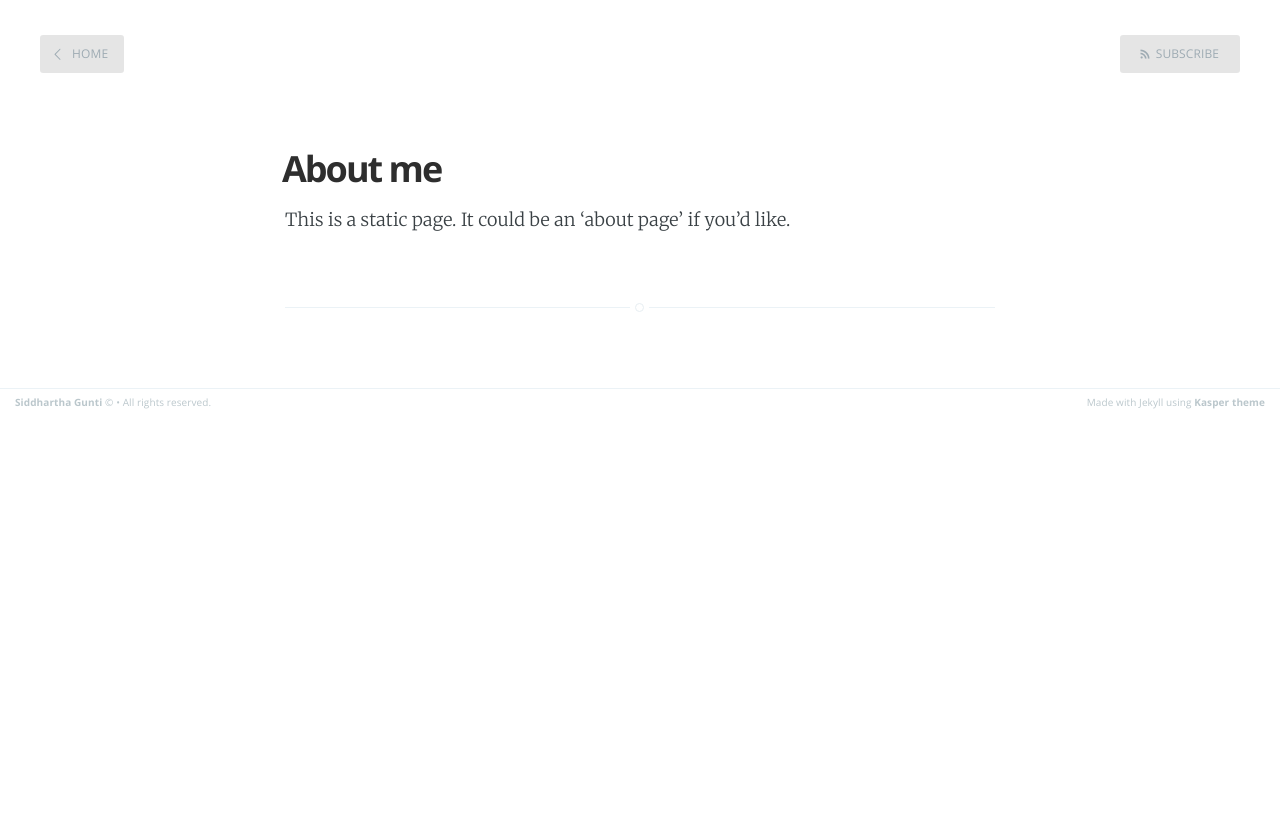
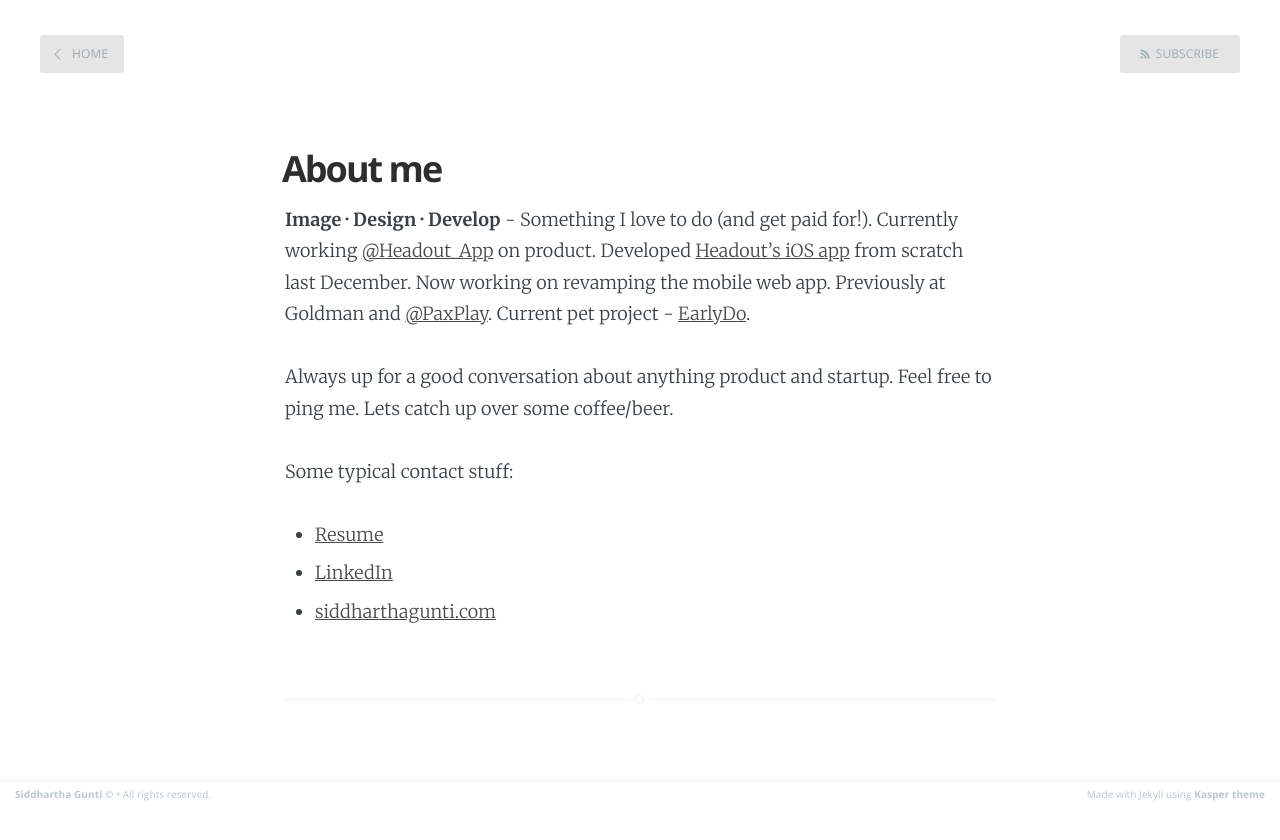
Before and after one commit to siddug/siddug.github.io, a Jekyll site: the page built from about.md, in a window 1280 px wide. Shown: the top 840 px of the page. Built offline with Jekyll 4.4.1, drawn with Linux system fonts in a browser that asks for light colours.

Commit message:
adding about page and age old resume

```diff
--- a/_config.yml
+++ b/_config.yml
@@ -1,6 +1,6 @@
 name: Siddhartha Gunti
-description: Things techie and product
-meta_description: "Things techie and product"
+description: Things techie, product and startup
+meta_description: "Things techie, product and startup"
 
 markdown: kramdown
 highlighter: pygments
--- a/about.md
+++ b/about.md
@@ -3,4 +3,13 @@
 title: About me
 ---
 
-This is a static page. It could be an 'about page' if you'd like.
+
+**Image &#183; Design &#183; Develop** - Something I love to do (and get paid for!). Currently working [@Headout_App](https://twitter.com/Headout_App) on product. Developed [Headout's iOS app](https://itunes.apple.com/in/app/headout/id899327000?mt=8) from scratch last December. Now working on revamping the mobile web app. Previously at Goldman and [@PaxPlay](https://twitter.com/PaxPlay). Current pet project - [EarlyDo](http://earlydo.com/).
+
+Always up for a good conversation about anything product and startup. Feel free to ping me. Lets catch up over some coffee/beer.
+
+Some typical contact stuff:
+
+* <a href="http://www.siddharthagunti.com/files/resume.pdf">Resume</a>
+* <a href="https://www.linkedin.com/in/siddharthagunti">LinkedIn</a>
+* <a href="mailto:siddhartha.gunti191@gmail.com" class="author-website">siddharthagunti.com</a>
--- a/index.html
+++ b/index.html
@@ -45,7 +45,7 @@
         </section>
         <footer class="post-meta">
             {% if site.author %}
-                <img class="author-thumb" src="/assets/images/profile.png" alt="Author's profile picture" nopin="nopin" />
+                <img class="author-thumb" src="/assets/images/profile.jpg" alt="Author's profile picture" nopin="nopin" />
                 {{ site.author }}
             {% endif %}
             {% if post.categories.size > 0 %}
```
Also changed, not shown: 1 other file.
